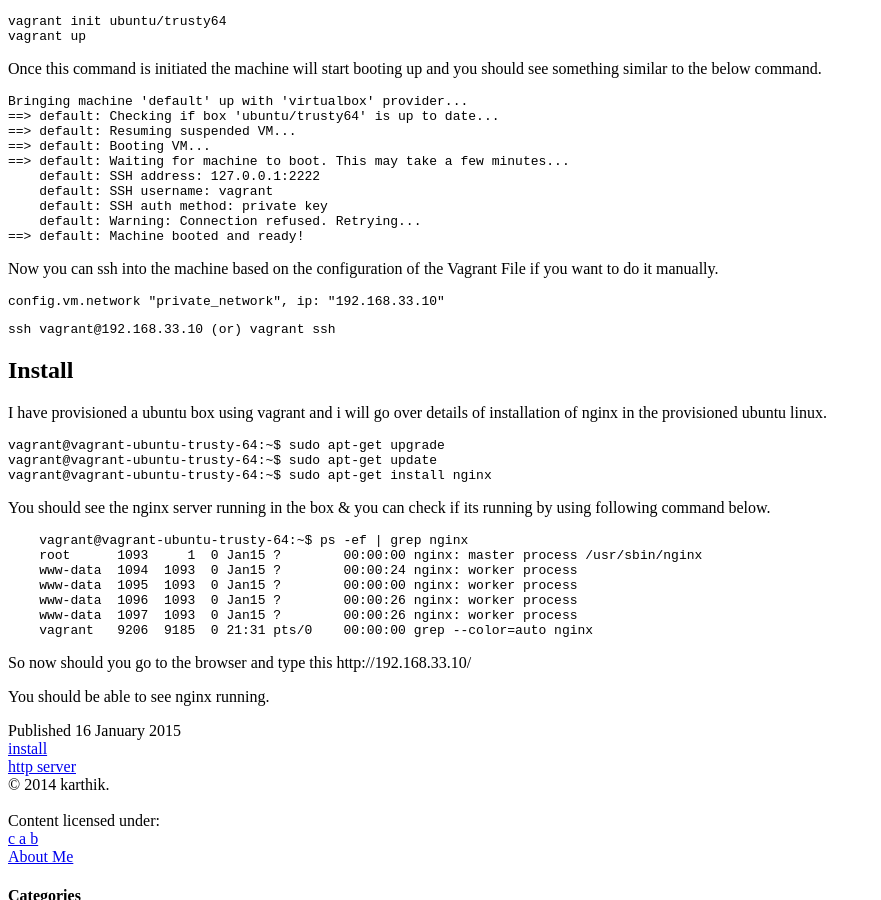
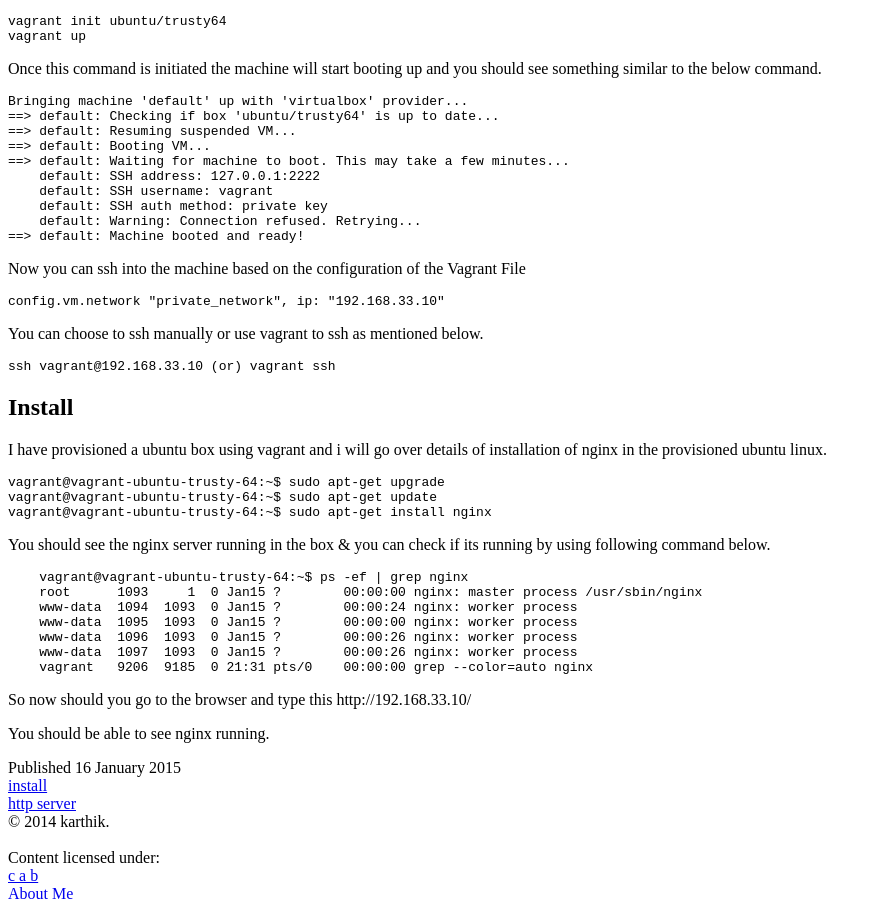
Before and after one commit to karpra/karpra.github.io, a Jekyll site: the page built from _posts/2015-1-16-install configure nginx.md, in a window 1280 px wide and 900 px high, scrolled down 487 px. Shown: the whole window, without its empty margins (0-881 px from the left). Built offline with Jekyll 4.4.1, drawn with Linux system fonts in a browser that asks for light colours; nearby versions of some CDN libraries; library files that are not in the unit come from our copies.

Commit message:
Update 2015-1-16-install configure nginx.md

```diff
--- a/_posts/2015-1-16-install configure nginx.md
+++ b/_posts/2015-1-16-install configure nginx.md
@@ -35,9 +35,11 @@
         default: Warning: Connection refused. Retrying...
     ==> default: Machine booted and ready!
 
-Now you can ssh into the machine based on the configuration of the Vagrant File if you want to do it manually.
+Now you can ssh into the machine based on the configuration of the Vagrant File
 
     config.vm.network "private_network", ip: "192.168.33.10"
+
+You can choose to ssh manually or use vagrant to ssh as mentioned below.
 
 <pre><code>ssh vagrant@192.168.33.10 (or) vagrant ssh</code></pre>
 
```
